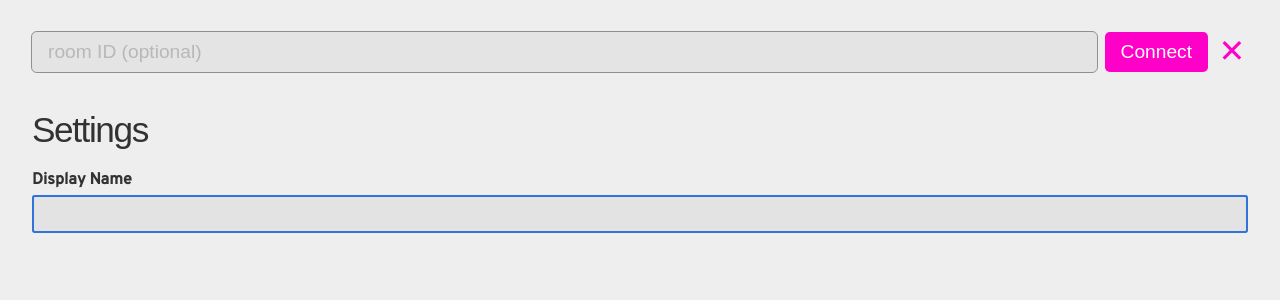
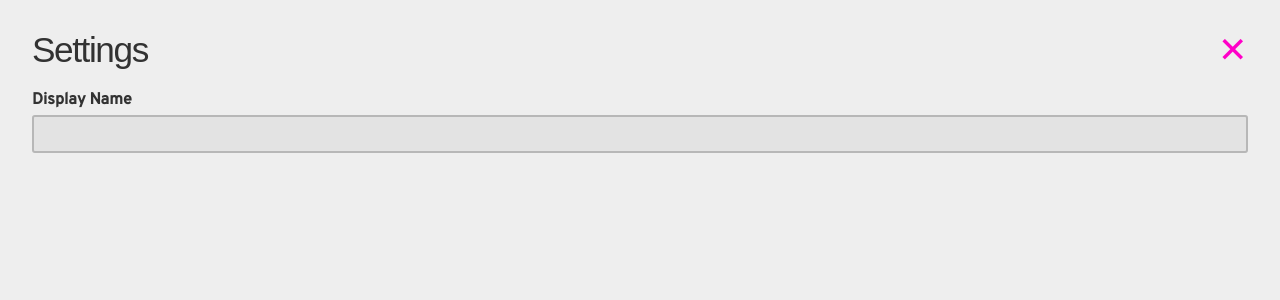
Before and after one commit to kwhitley/itty.chat, a SvelteKit app: page / in a window 1280 px wide. Both pictures are taken after a click on the link "⚙️". Shown: the top 300 px of the page. Built offline with nearby package versions, Linux system fonts and the light colour scheme.

Commit message:
fixed some simple layout issues

```diff
--- a/src/components/RoomSelector.svelte
+++ b/src/components/RoomSelector.svelte
@@ -55,7 +55,6 @@
       type="text"
       bind:value={$roomID}
       placeholder="room ID (optional)"
-      autofocus
       />
     <button on:click={connect}>
       Connect
--- a/src/components/Settings.svelte
+++ b/src/components/Settings.svelte
@@ -22,14 +22,19 @@
 </script>
 
 <!-- MARKUP -->
+
+<main class:isOpen>
   {#if isOpen}
-  <a on:click={close}>✕</a>
+
   {:else}
     <a on:click={open}>⚙️</a>
   {/if}
 
-<main class:isOpen>
-  <h2>Settings</h2>
+  <article class:isOpen>
+    <h2>
+      Settings
+      <a class="close" on:click={close}>✕</a>
+    </h2>
 
     <form on:submit={close}>
       <label>
@@ -42,7 +47,10 @@
           />
       </label>
     </form>
+  </article>
 </main>
+
+
 
 <!-- STYLES -->
 <style lang="scss">
@@ -52,6 +60,7 @@
     justify-content: center;
     align-items: center;
     transition: all 0.1s ease;
+    z-index: 1;
 
     &:hover {
       text-decoration: none;
@@ -59,22 +68,36 @@
     }
   }
 
-  main {
-    position: fixed;
-    top: 100%;
+  article {
+    display: none;
+  }
+
+  main.isOpen {
+    top: 0;
     left: 0;
     right: 0;
     bottom: 0;
+    position: fixed;
+    z-index: 1;
     background-color: #eee;
-    // background-color: pink;
-    // opacity: 0;
-    transition: top 0.2s ease;
+    display: flex;
+    flex-flow: column;
     padding: 2rem;
-    z-index: 1;
 
+    article {
+      display: block;
+    }
+  }
+
+  h2 {
+    display: flex;
+    justify-content: space-between;
+  }
+
+  article {
     &.isOpen {
       opacity: 1;
-      top: 5rem;
+      top: 0;
     }
   }
 </style>
--- a/src/components/UserInput.svelte
+++ b/src/components/UserInput.svelte
@@ -37,6 +37,7 @@
     display: flex;
     gap: 0.5rem;
     font-size: 2rem;
+    justify-self: flex-end;
   }
 
   input {
--- a/src/constants.ts
+++ b/src/constants.ts
@@ -3,3 +3,7 @@ export const VERSION = __VERSION__
 export const DEV = import.meta.env.DEV
 
 console.info('client version', VERSION, DEV ? '(dev)' : '')
+
+export const WS_PATH = DEV
+                      ? 'ws://localhost:8787'
+                      : 'wss://v0.ittysockets.io'
--- a/src/lib/room.ts
+++ b/src/lib/room.ts
@@ -2,6 +2,7 @@ import { roomID, alias } from '$lib/stores'
 import { goto } from '$app/navigation'
 import { page } from '$app/stores'
 import { get, writable } from 'svelte/store'
+import { WS_PATH } from '../constants'
 
 export const isConnected = writable(false)
 export const messages = writable([])
@@ -14,7 +15,7 @@ class Room {
     return Boolean(this.ws) && this.ws?.readyState === this.ws?.OPEN
   }
 
-  connect(id) {
+  connect(id?: string) {
     if (id && id === this.roomID) {
       console.log('already connected to', roomID)
       return false
@@ -29,7 +30,7 @@ class Room {
     this.roomID = id
     let useAlias = get(alias)
     // const url = [`ws://localhost:8787/v0/rooms/connect`, id].filter(v => v).join('/') + `?echo=true&alias=${get(alias)}`
-    let url = [`wss://v0.ittysockets.io/rooms/connect`, id].filter(v => v).join('/') + `?echo=true`
+    let url = [`${WS_PATH}/rooms/connect`, id].filter(v => v).join('/') + `?echo=true`
 
     if (useAlias) url += '&alias=' + useAlias
     console.log(`connecting to ${url}`)
--- a/src/routes/+layout.svelte
+++ b/src/routes/+layout.svelte
@@ -20,7 +20,7 @@
     display: flex;
     flex-flow: column;
     background-color: #eee;
-    height: 100vh;
+    min-height: 100vh;
     gap: 1rem;
 
     @media (max-width: 25em) {
@@ -29,6 +29,12 @@
 
     #room {
       flex: 1;
+      display: flex;
+      flex-flow: column;
+    }
+
+    @supports (height: env(safe-area-inset-bottom)) {
+      min-height: calc(100vh - env(safe-area-inset-top) - env(safe-area-inset-bottom));
     }
   }
 </style>
--- a/src/routes/+page.svelte
+++ b/src/routes/+page.svelte
@@ -10,6 +10,7 @@
     height: 100%;
     align-items: center;
     justify-content: center;
+    flex: 1;
   }
 
   h1 {
--- a/src/routes/room/[roomID]/+page.svelte
+++ b/src/routes/room/[roomID]/+page.svelte
@@ -43,6 +43,7 @@
 <style lang="scss">
   main {
     height: 100%;
+    flex: 1;
     display: flex;
     flex-flow: column;
     gap: 1rem;
```
Lines whose indentation alone changed are shown as unchanged.
